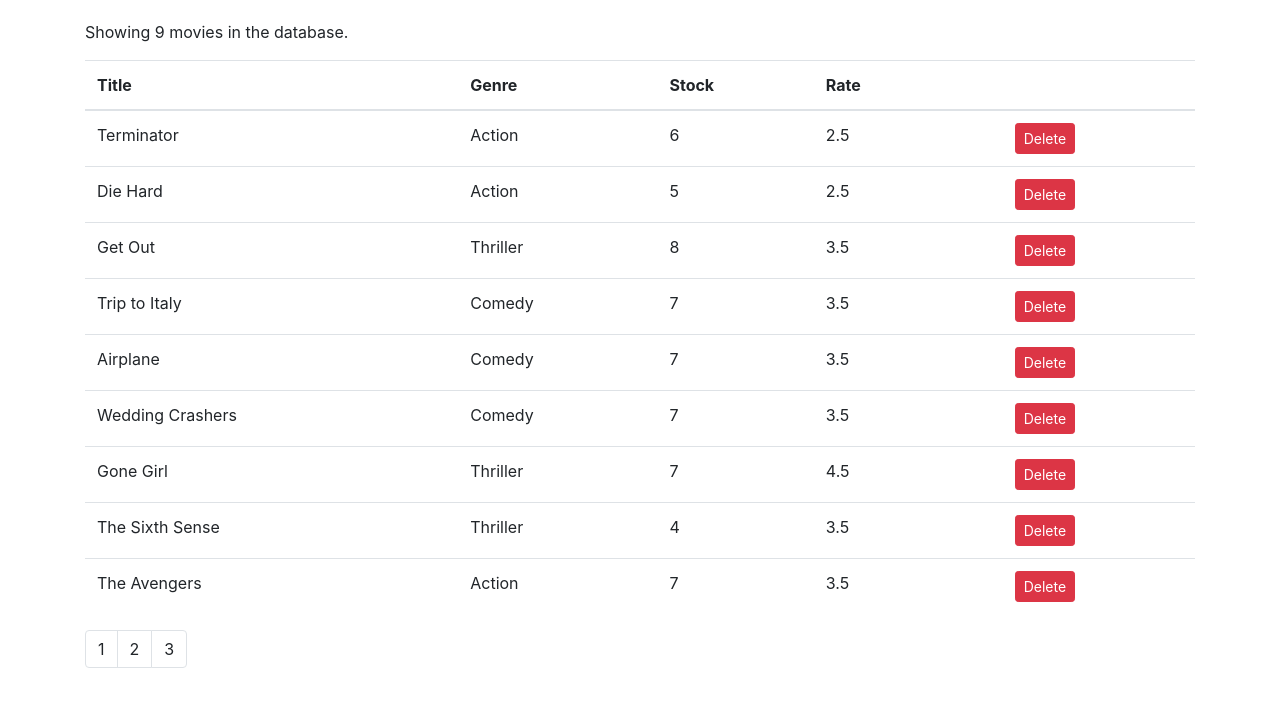
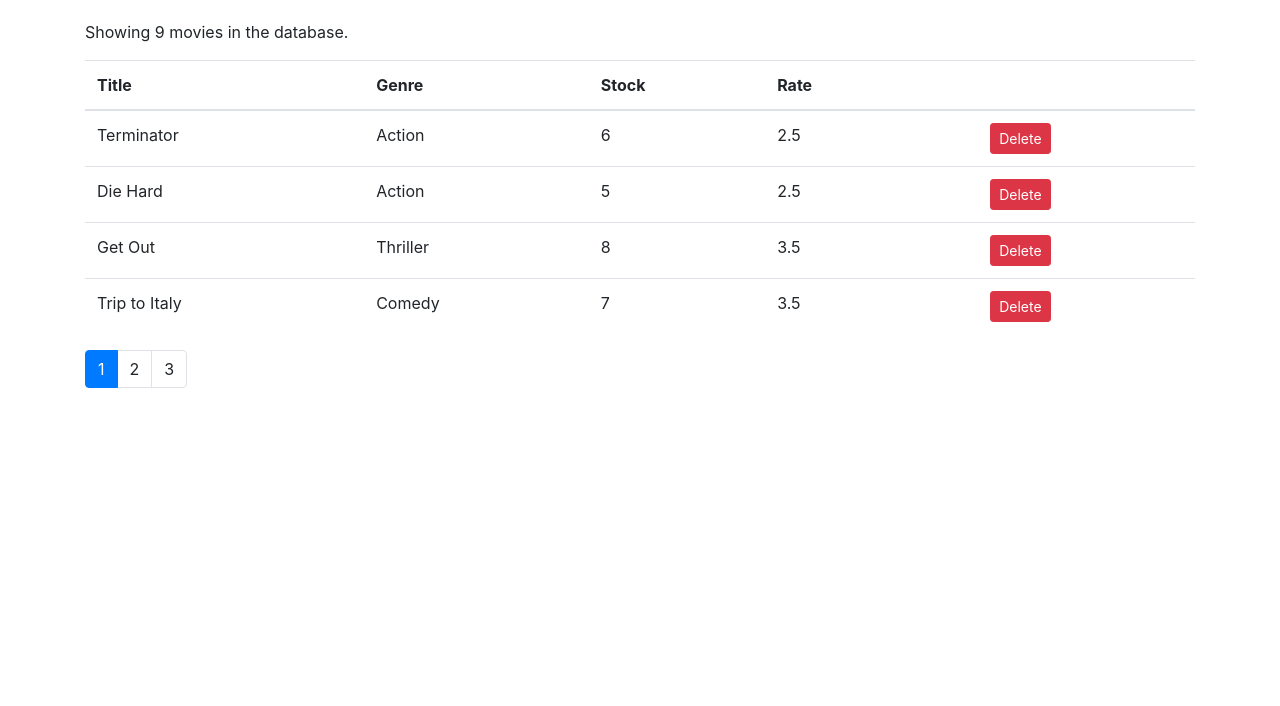
Before and after one commit to touredev/Vidly, a React (Create React App) app: page / in a window 1280 px wide. Shown: the top 706 px of the page. Built offline with nearby package versions, Linux system fonts and the light colour scheme; the HTML template or start-up script is replaced by a standard one.

Commit message:
Pagination

```diff
--- a/src/components/common/pagination.jsx
+++ b/src/components/common/pagination.jsx
@@ -2,7 +2,8 @@
 import _ from "lodash";
 
 const Pagination = props => {
-  const { itemsCount, pageSize } = props;
+  const { itemsCount, pageSize, currentPage, onPageChange } = props;
+  console.log(currentPage);
   const pagesCount = Math.ceil(itemsCount / pageSize);
   const pages = _.range(1, pagesCount + 1);
 
@@ -12,8 +13,13 @@
     <nav>
       <ul className="pagination">
         {pages.map(page => (
-          <li key={page} className="page-item">
-            <a className="page-link">{page}</a>
+          <li
+            key={page}
+            className={page === currentPage ? "page-item active" : "page-item"}
+          >
+            <a className="page-link" onClick={() => onPageChange(page)}>
+              {page}
+            </a>
           </li>
         ))}
       </ul>
--- a/src/components/movies.jsx
+++ b/src/components/movies.jsx
@@ -2,15 +2,17 @@
 import { getMovies } from "../services/fakeMovieService";
 import Like from "./common/like";
 import Pagination from "./common/pagination";
+import { paginate } from "../utils/paginate";
 
 class Movies extends Component {
   state = {
     movies: getMovies(),
-    pageSize: 4
+    pageSize: 4,
+    currentPage: 1
   };
 
   handlePageChange = page => {
-    console.log(page);
+    this.setState({ currentPage: page });
   };
 
   handleDelete = movie => {
@@ -28,6 +30,9 @@
 
   render() {
     const { length: count } = this.state.movies;
+    const { pageSize, currentPage, movies: allMovies } = this.state;
+
+    const movies = paginate(allMovies, currentPage, pageSize);
     if (count === 0) return <p>There are no movies in the database.</p>;
 
     return (
@@ -45,7 +50,7 @@
             </tr>
           </thead>
           <tbody>
-            {this.state.movies.map(movie => (
+            {movies.map(movie => (
               <tr key={movie._id}>
                 <td> {movie.title} </td>
                 <td> {movie.genre.name} </td>
@@ -71,7 +76,8 @@
         </table>
         <Pagination
           itemsCount={count}
-          pageSize={this.state.pageSize}
+          pageSize={pageSize}
+          currentPage={currentPage}
           onPageChange={this.handlePageChange}
         />
       </React.Fragment>
--- /dev/null
+++ b/src/utils/paginate.js
@@ -0,0 +1,7 @@
+import _ from 'lodash';
+
+export function paginate(items, pageNumber, pageSize) {
+  const startIndex = (pageNumber - 1) * pageSize;
+  return _(items).slice(startIndex).take(pageSize).value();
+
+}
```
Also changed, not shown: 1 other file (tests, documents, lock files or other folders).
